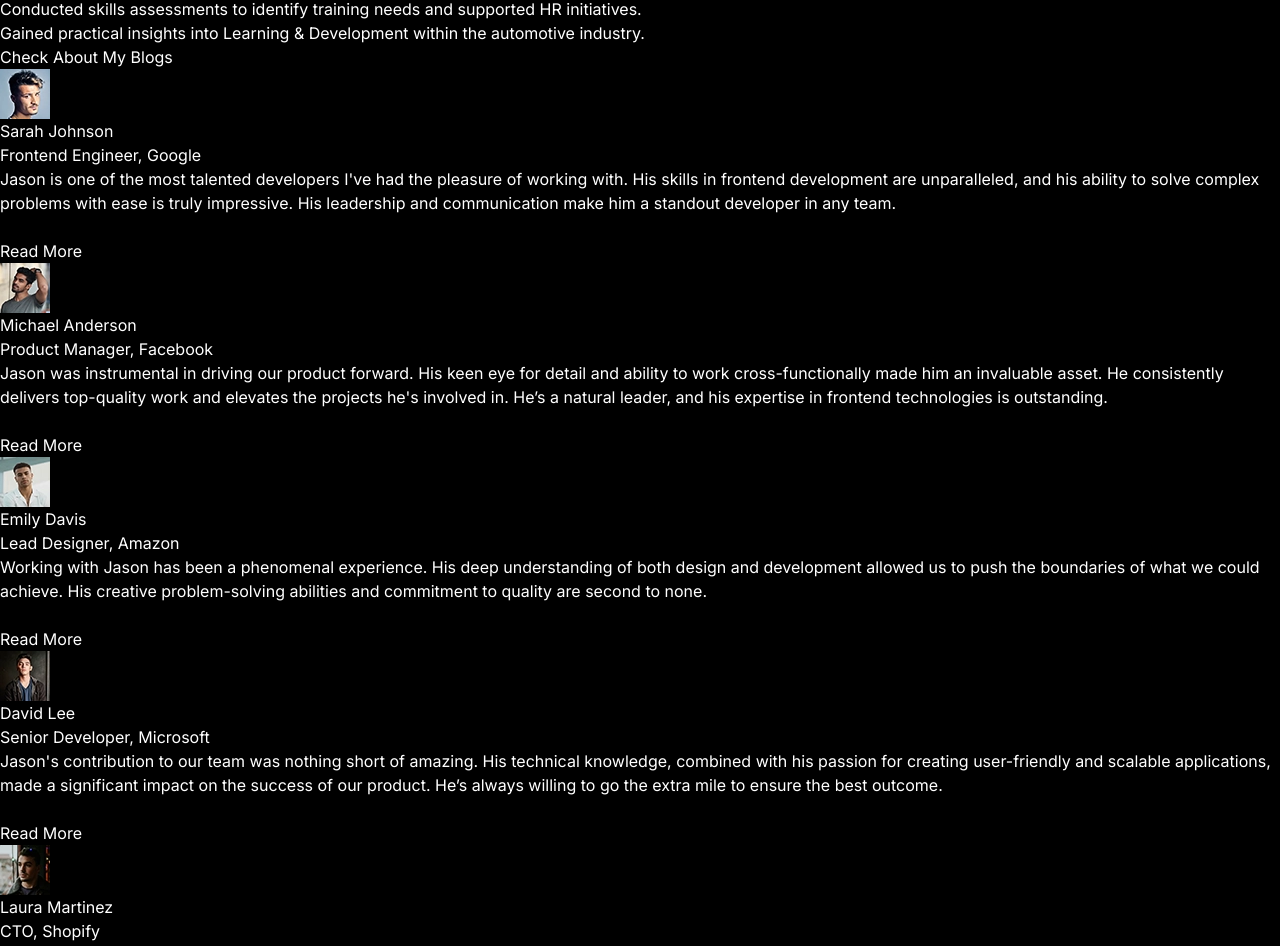
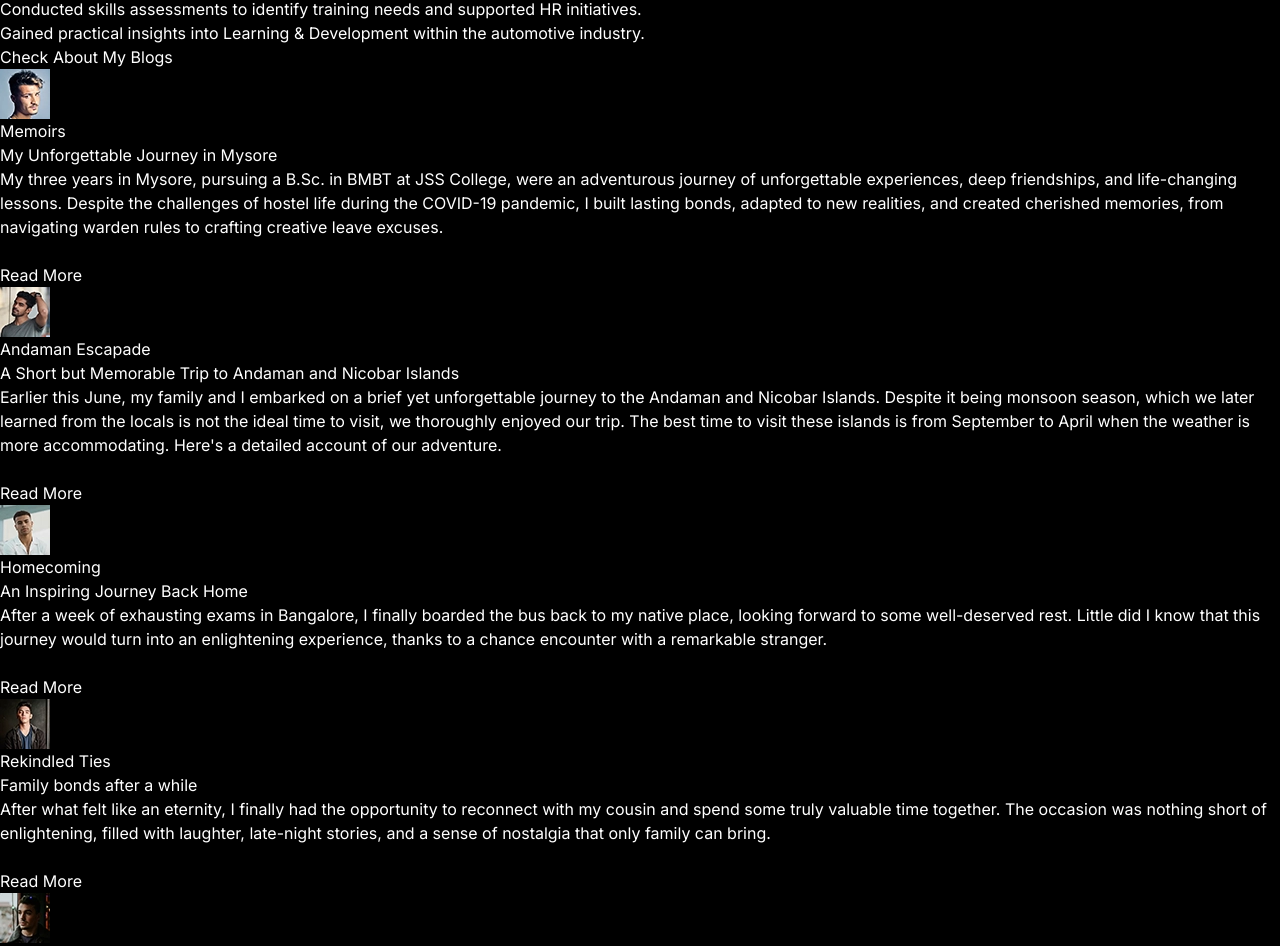
Before and after one commit to jaideepdnaik/portfolio-munch, a React (Vite) app: page / in a window 1280 px wide. Shown: the part 3313-4259 px from the top of the page. Built offline with nearby package versions, Linux system fonts and the light colour scheme.

Commit message:
Updated Blogs in constants.

```diff
--- a/src/constants/index.js
+++ b/src/constants/index.js
@@ -64,46 +64,44 @@ export const EXPERIENCES = [
 
 export const BLOGS = [
   {
-    name: "Sarah Johnson",
-    title: "Frontend Engineer, Google",
+    name: "Memoirs",
+    title: "My Unforgettable Journey in Mysore",
     feedback:
-      "Jason is one of the most talented developers I've had the pleasure of working with. His skills in frontend development are unparalleled, and his ability to solve complex problems with ease is truly impressive. His leadership and communication make him a standout developer in any team.",
+      "My three years in Mysore, pursuing a B.Sc. in BMBT at JSS College, were an adventurous journey of unforgettable experiences, deep friendships, and life-changing lessons. Despite the challenges of hostel life during the COVID-19 pandemic, I built lasting bonds, adapted to new realities, and created cherished memories, from navigating warden rules to crafting creative leave excuses.",
     image: person1,
+    link: "https://minchuhr.blogspot.com/2024/05/my-unforgettable-journey-in-mysore.html?m=1"
   },
   {
-    name: "Michael Anderson",
-    title: "Product Manager, Facebook",
+    name: "Andaman Escapade",
+    title: "A Short but Memorable Trip to Andaman and Nicobar Islands",
     feedback:
-      "Jason was instrumental in driving our product forward. His keen eye for detail and ability to work cross-functionally made him an invaluable asset. He consistently delivers top-quality work and elevates the projects he's involved in. He’s a natural leader, and his expertise in frontend technologies is outstanding.",
+      "Earlier this June, my family and I embarked on a brief yet unforgettable journey to the Andaman and Nicobar Islands. Despite it being monsoon season, which we later learned from the locals is not the ideal time to visit, we thoroughly enjoyed our trip. The best time to visit these islands is from September to April when the weather is more accommodating. Here's a detailed account of our adventure.",
     image: person2,
+    link: "https://minchuhr.blogspot.com/2024/06/a-short-but-memorable-trip-to-andaman.html?m=1"
   },
   {
-    name: "Emily Davis",
-    title: "Lead Designer, Amazon",
+    name: "Homecoming",
+    title: "An Inspiring Journey Back Home",
     feedback:
-      "Working with Jason has been a phenomenal experience. His deep understanding of both design and development allowed us to push the boundaries of what we could achieve. His creative problem-solving abilities and commitment to quality are second to none.",
+      "After a week of exhausting exams in Bangalore, I finally boarded the bus back to my native place, looking forward to some well-deserved rest. Little did I know that this journey would turn into an enlightening experience, thanks to a chance encounter with a remarkable stranger.",
     image: person3,
+    link: "https://minchuhr.blogspot.com/2024/06/an-inspiring-journey-back-home.html?m=1"
   },
   {
-    name: "David Lee",
-    title: "Senior Developer, Microsoft",
+    name: "Rekindled Ties",
+    title: "Family bonds after a while",
     feedback:
-      "Jason's contribution to our team was nothing short of amazing. His technical knowledge, combined with his passion for creating user-friendly and scalable applications, made a significant impact on the success of our product. He’s always willing to go the extra mile to ensure the best outcome.",
+      "After what felt like an eternity, I finally had the opportunity to reconnect with my cousin and spend some truly valuable time together. The occasion was nothing short of enlightening, filled with laughter, late-night stories, and a sense of nostalgia that only family can bring.",
     image: person4,
+    link: "https://minchuhr.blogspot.com/2024/11/family-bonds-after-while.html?m=1"
   },
   {
-    name: "Laura Martinez",
-    title: "CTO, Shopify",
+    name: "Toyota Chronicles",
+    title: "An Unforgettable Internship Experience at Toyota Kirloskar",
     feedback:
-      "Jason brought a level of expertise and professionalism to our team that was greatly appreciated. His focus on scalability and clean code ensured that our platform could handle large traffic loads without compromising performance. His work ethic and collaboration skills are impeccable.",
+      "My three-month internship at Toyota Kirloskar was an incredible adventure. Immersing myself in the Japanese work culture was a truly enriching experience. The respect, equality, and camaraderie among employees left a lasting impression.",
     image: person5,
-  },
-  {
-    name: "Chris Brown",
-    title: "Co-founder, Stripe",
-    feedback:
-      "Jason combines technical proficiency with excellent leadership skills. He was a key part of our success, helping us build a robust and scalable product. His attention to detail and ability to manage teams made him an invaluable part of the company.",
-    image: person6,
+    link: "https://minchuhr.blogspot.com/2024/11/an-unforgettable-internship-experience.html?m=1"
   },
 ];
 
```
